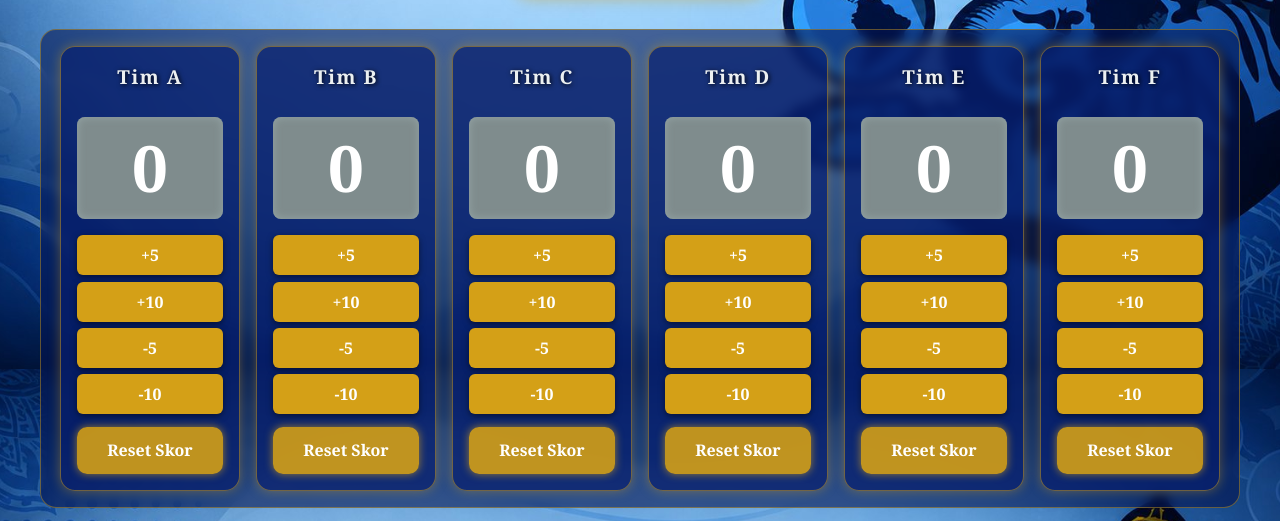
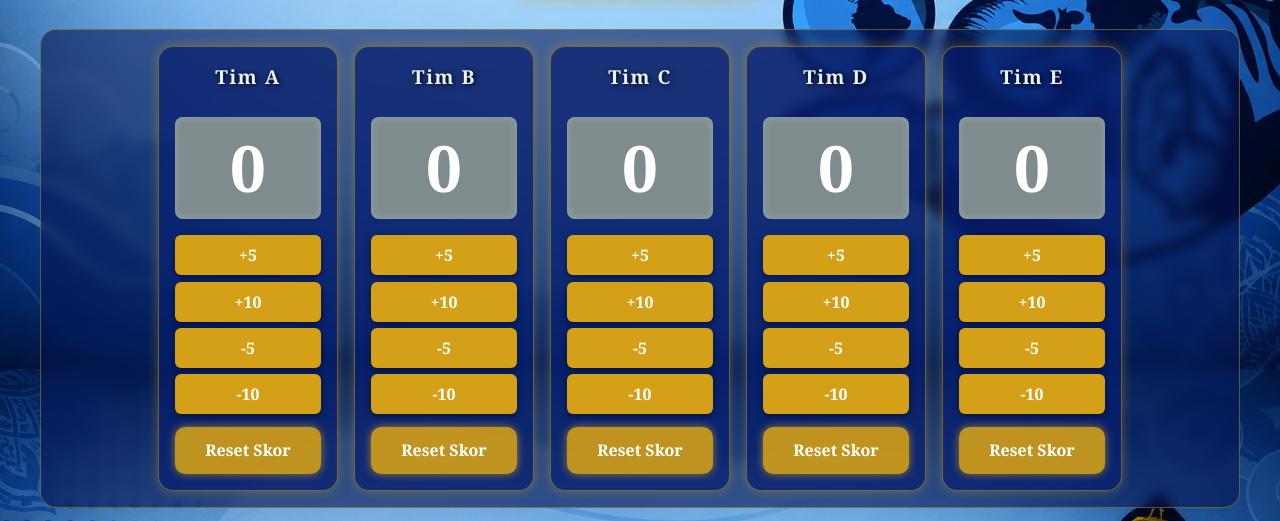
Before and after one commit to inyomanwigana2006-bit/GEOSPHERE-COMPEPETITION, a plain HTML site: page index.html in a window 1280 px wide. Shown: the part 431-952 px from the top of the page. Drawn offline with nearby package versions, Linux system fonts and the light colour scheme.

Commit message:
Remove Team 6 section from index.html
Removed Team 6 section from the score tracking interface.

```diff
--- a/index.html
+++ b/index.html
@@ -503,18 +503,6 @@
       <button class="reset-btn" data-team="5" aria-label="Reset skor Tim E ">Reset Skor</button>
     </section>
 
-    <!-- Team 6 -->
-    <section class="team-card" aria-labelledby="team6-name" tabindex="0">
-      <h2 id="team6-name" class="team-name"> <span contenteditable="true">Tim F</span> </h2>
-      <div id="score6" class="score-value score-zero" aria-live="polite" aria-atomic="true" aria-label="Skor Tim F">0</div>
-      <div class="buttons-container">
-        <button class="score-btn" data-team="6" data-change="+5" aria-label="Tambah 5 poin Tim F">+5</button>
-        <button class="score-btn" data-team="6" data-change="+10" aria-label="Tambah 10 poin Tim F">+10</button>
-        <button class="score-btn" data-team="6" data-change="-5" aria-label="Kurangi 5 poin Tim F">-5</button>
-        <button class="score-btn" data-team="6" data-change="-10" aria-label="Kurangi 10 poin Tim F">-10</button>
-      </div>
-      <button class="reset-btn" data-team="6" aria-label="Reset skor Tim F ">Reset Skor</button>
-    </section>
   </main>
 
   <!-- Timer Section -->
```
